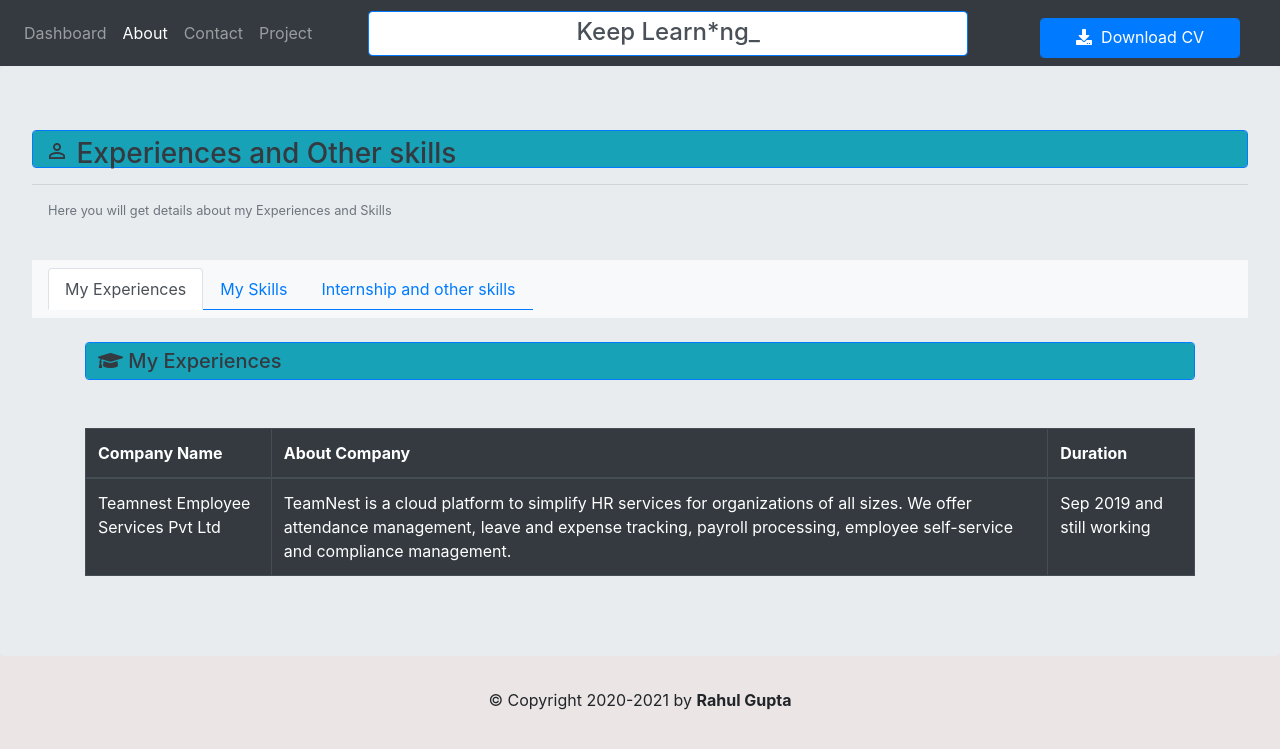
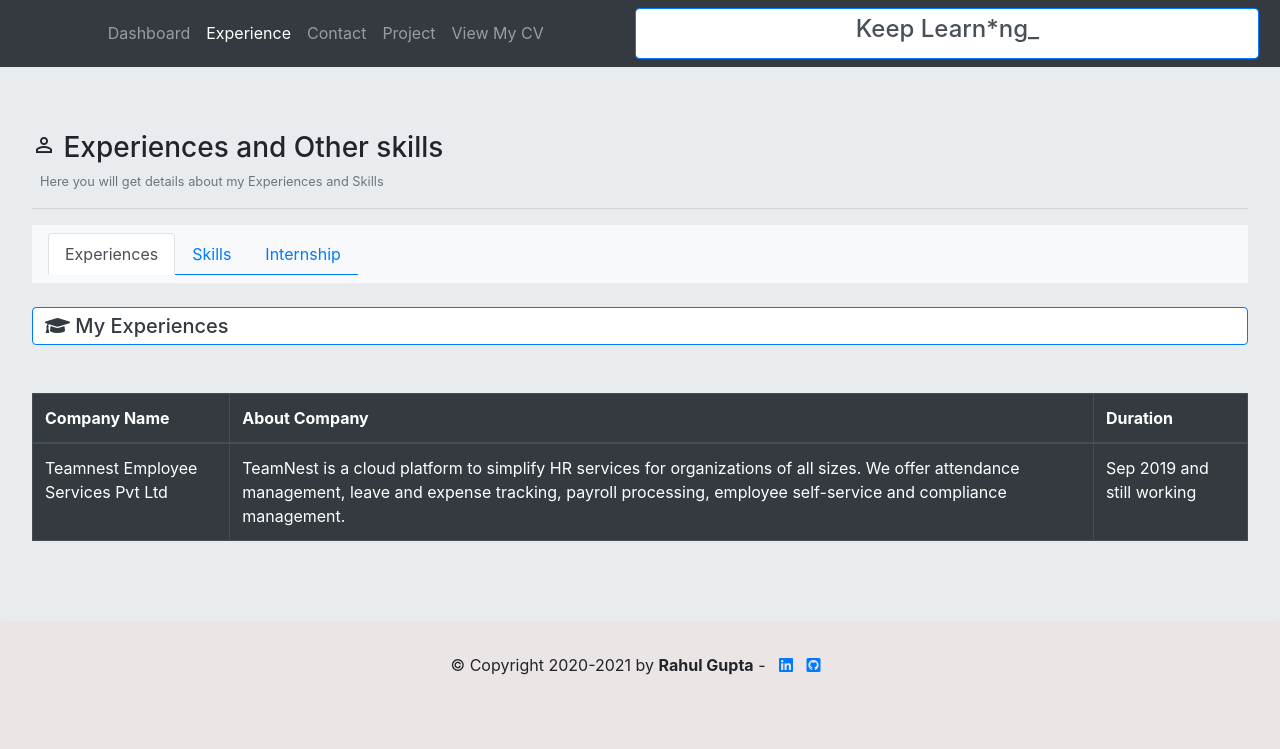
Before and after one commit to Rahul-Radheshyam-Gupta/portfolio, a Django app: page /about/ in a window 1280 px wide. Shown: the top 749 px of the page. Run offline with Django 3.2, Linux system fonts and the light colour scheme; data comes from the database, SQL or seed files in the repository; some libraries are stand-ins or nearby versions.

Commit message:
optimized all page and keep design simple

```diff
--- a/resume/home/templates/home/about.html
+++ b/resume/home/templates/home/about.html
@@ -2,25 +2,23 @@
 
 {% block content %}
 <div class=" " id="">
-  <span class="border-primary  text-dark form-control bg-info"><h3> <i class="material-icons" >person_outline</i>  Experiences and Other skills </h3></span>
-    <hr>
+  <h3> <i class="material-icons" >person_outline</i>  Experiences and Other skills </h3>
+  <p class="small text-muted ml-2">
+    Here you will get details about my Experiences and Skills
+</p>
+  <hr>
 
-  <p class="small text-secondary ml-3">
-      Here you will get details about my Experiences and Skills
-  </p>
-
-    <br>
     <!-- Nav tabs -->
     <nav class="navbar navbar-expand-sm bg-light navbar-light">
       <ul class="nav nav-tabs border-primary">
         <li class="nav-item ">
-          <a class="nav-link active" href="#home">My Experiences</a>
+          <a class="nav-link active" href="#home">Experiences</a>
         </li>
         <li class="nav-item">
-          <a class="nav-link" href="#menu1">My Skills</a>
+          <a class="nav-link" href="#menu1">Skills</a>
         </li>
         <li class="nav-item">
-          <a class="nav-link" href="#menu2">Internship and other skills</a>
+          <a class="nav-link" href="#menu2">Internship</a>
         </li>
       </ul>
     </nav>
@@ -30,8 +28,8 @@
 
     <!-- Tab panes -->
     <div class="tab-content">
-      <div id="home" class="container tab-pane active"><br>
-        <span class="border-primary  text-dark form-control bg-info mb-5"><h5> <i class="fas fa-graduation-cap" ></i>&nbsp;My Experiences</h5></span>
+      <div id="home" class=" tab-pane active"><br>
+        <span class="border-primary  text-dark form-control  mb-5"><h5> <i class="fas fa-graduation-cap" ></i>&nbsp;My Experiences</h5></span>
         <table class="table table-bordered table-hover table-dark">
           <thead>
             <tr>
@@ -52,8 +50,8 @@
         </table>
       </div>
 
-      <div id="menu1" class="container tab-pane fade"><br>
-        <span class="border-primary  text-dark form-control bg-info mb-1"><h5> <i class="fas fa-graduation-cap" ></i>&nbsp;My skills</h5></span>
+      <div id="menu1" class="tab-pane fade"><br>
+        <span class="border-primary  text-dark form-control  mb-1"><h5> <i class="fas fa-graduation-cap" ></i>&nbsp;My skills</h5></span>
 
         <p class="small text-secondary mb-2 ml-2" > <span class="small text-danger" >* &nbsp; </span>click on below button to see details on same page </p>
         <div class="row">
@@ -64,7 +62,7 @@
                 <ol class="list-group">
                     <li class="list-group-item list-group-item-light text-dark">Python</li>
                     <li class="list-group-item list-group-item-light text-dark">Javascript</li>
-                    <li class="list-group-item list-group-item-light text-dark">C/C++</li>
+                    <!-- <li class="list-group-item list-group-item-light text-dark">C/C++</li> -->
                 </ol>
             </div>
           </div>
@@ -103,8 +101,8 @@
           </div>
         </div>
       </div>
-      <div id="menu2" class="container tab-pane fade"><br>
-        <span class="border-primary  text-dark form-control bg-info mb-5"><h5> <i class="fas fa-graduation-cap" ></i>&nbsp;My college time Internship and Experiences</h5></span>
+      <div id="menu2" class="tab-pane fade"><br>
+        <span class="border-primary text-dark form-control  mb-5"><h5> <i class="fas fa-graduation-cap" ></i>&nbsp;Internship and Experiences in My Graduation</h5></span>
 
         <table class="table table-bordered table-hover table-dark">
           <thead>
--- a/resume/home/templates/home/base.html
+++ b/resume/home/templates/home/base.html
@@ -46,12 +46,12 @@
 </head>
 <body class="">
     <nav class="navbar navbar-expand-sm bg-dark navbar-dark navbar-default navbar-fixed-top">
-        <ul class="navbar-nav">
+        <ul class="navbar-nav mx-auto">
           <li class="nav-item {% if clicked_on == 'dashboard' %} active {% endif %}">
             <a class="nav-link" href="{% url 'home:dashboard' %}">Dashboard</a>
           </li>
           <li class="nav-item {% if clicked_on == 'about' %} active {% endif %}">
-            <a class="nav-link" href="{% url 'home:about' %}">About</a>
+            <a class="nav-link" href="{% url 'home:about' %}">Experience</a>
           </li>
           <li class="nav-item {% if clicked_on == 'contact' %} active {% endif %}">
             <a class="nav-link" href="{% url 'home:contact' %}">Contact</a>
@@ -59,23 +59,27 @@
           <li class="nav-item {% if clicked_on == 'project' %} active {% endif %}">
             <a class="nav-link " href="{% url 'home:project' %}">Project</a>
           </li>
+          <li>
+            <a href="{% static 'ext_images/rahul_cv.pdf' %}" target="_blank" class="nav-link mx-auto" >View My CV</a>
+          </li>
         </ul>
-        <span class="border form-control text-center border-primary ml-5 mr-5" style="width: 600px; height: 45px;">  <h4> <div class="text"></div> </h4></span>
-        <a href="{% static 'ext_images/rahul_cv.pdf' %}" target="_blank" class="btn btn-primary form-control mx-auto" style="width: 200px; height: 40px;margin-top:10px;"><i class="fa fa-download" aria-hidden="true"></i> &nbsp;Download CV</a>
+        <span class="border form-control text-center border-primary" style="height: 100%; width:50%;">  <h4> <div class="text"></div> </h4></span><br>&nbsp;
+        <!-- <a href="{% static 'ext_images/rahul_cv.pdf' %}" target="_blank" class=" mx-auto" style="width:100%; height: 100%;margin-top:10px;"><i class="fa fa-download" aria-hidden="true"></i> &nbsp;Download My Updated CV</a> -->
 
       </nav>
-      <main role="main">
+      <div role="main">
           <div class="jumbotron">
           {% block content %}
 
           {% endblock content %}
         </div>
-        </div>
-
-      </main>
+      </div>
 
     <footer class="container">
-      <p>&copy; Copyright 2020-2021 by <strong>Rahul Gupta</strong></p>
+      <p>&copy; Copyright 2020-2021 by <strong>Rahul Gupta</strong>&nbsp;-&nbsp;&nbsp;
+            <a href="https://www.linkedin.com/in/rahul-gupta-1b2578170/" target="_blank"  style="text-decoration: none;" > <i class="fab fa-linkedin"></i>&nbsp;</a>&nbsp;
+            <a href="https://github.com/Rahul-Radheshyam-Gupta" target="_blank"  style="text-decoration: none;" > <i class="fab fa-github-square"></i>  &nbsp;</a>
+          </p>
     </footer>
 
 
```
Also changed, not shown: resume/home/templates/home/contact.html (+10 -11 lines), resume/home/templates/home/dashboard.html (+30 -12 lines), resume/home/templates/home/project.html (+15 -40 lines).
